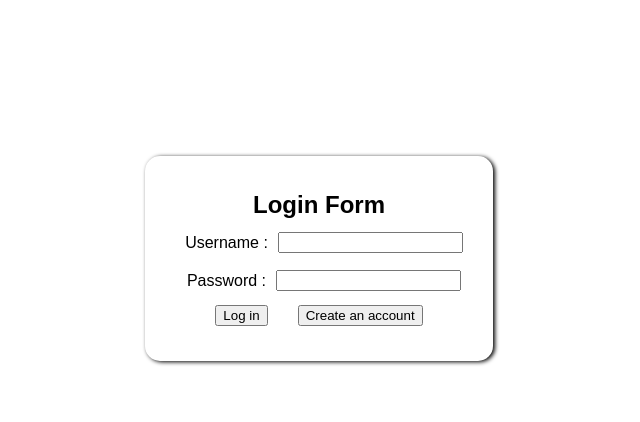
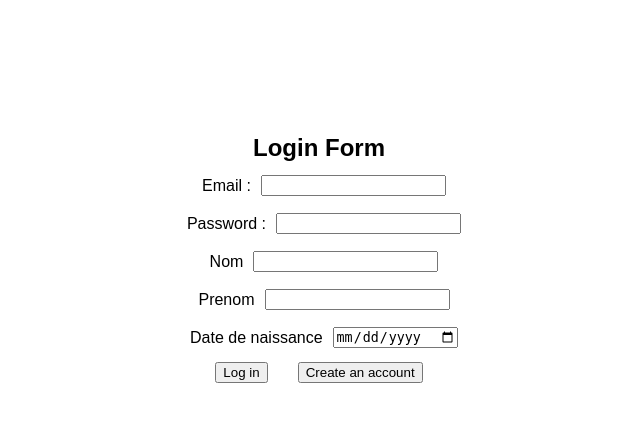
Before and after one commit to Guillaume-FAURE/iMangerMieux, a PHP site: page /frontend/profil.html in a window 1280 px wide. Shown: the top 422 px of the page, without its empty margins (321-961 px from the left). Run offline with PHP 8.4, Linux system fonts and the light colour scheme; some libraries are stand-ins or nearby versions.

Commit message:
login bugged

```diff
--- a/frontend/profil.html
+++ b/frontend/profil.html
@@ -5,45 +5,66 @@
     <meta http-equiv="X-UA-Compatible" content="IE=edge" />
     <meta name="viewport" content="width=device-width, initial-scale=1.0" />
     <link rel="stylesheet" href="profil.css" />
+    <script src="http://code.jquery.com/jquery-3.1.1.min.js" defer></script>
+    <script src="scriptLogin.js" defer></script>
     <title>Profil</title>
   </head>
   <body>
     <div class="logoIMangerMieux"></div>
-        <form method="post" id="login" action="" onsubmit="">
+    <form method="post" id="addUserForm" action="" >
       <div class="column">
         <h2 class="titleForm">Login Form</h2>
         <div class="row">
-                    <label for="inputNom" class="label"> Username : </label>
+          <label for="inputEmail" class="label"> Email : </label>
           <div class="col-sm-3">
             <input
               type="text"
               class="form-control input"
-                            id="inputNom"
+              id="inputEmail"
               required
             />
           </div>
         </div>
         <div class="row">
-                    <label for="inputPrenom" class="label"> Password : </label>
+          <label for="inputPass" class="label"> Password : </label>
           <div class="col-sm-3">
             <input
               type="text"
               class="form-control input"
-                            id="inputPrenom"
+              id="inputPass"
               name="name"
               required
             />
           </div>
         </div>
+        <div class="row">
+          <label for="inputNom" class="label">Nom</label>
+          <div class="col-sm-3">
+            <input type="text" class="form-control" id="inputNom" />
+          </div>
+        </div>
+        <div class="row">
+          <label for="inputPrenom" class="label">Prenom</label>
+          <div class="col-sm-3">
+            <input type="text" class="form-control" id="inputPrenom" />
+          </div>
+        </div>
+
+        <div class="row">
+          <label for="inputDate" class="label">Date de naissance</label>
+          <div class="col-sm-3">
+            <input type="date" class="form-control" id="inputDate" />
+          </div>
+        </div>
       </div>
       <div class="row">
         <div class="buttonWrapper row">
-                    <button type="submit" class="btn btn-primary form-control">
+          <button type="submit" id="btnLogin" class="btn btn-primary form-control">
             Log in
           </button>
         </div>
         <div class="buttonWrapper row">
-                    <button type="submit" class="btn btn-primary form-control">
+          <button type="submit" id="btnCreate" class="btn btn-primary form-control">
             Create an account
           </button>
         </div>
--- a/frontend/scriptLogin.js
+++ b/frontend/scriptLogin.js
@@ -21,7 +21,6 @@ function toUser(nom, prenom, date, email, password) {
 }
 
 var list = new Array();
-getData();
 
 function formattedDate(d = new Date()) {
   let month = String(d.getMonth() + 1);
@@ -44,44 +43,22 @@ function getUser() {
   );
 }
 
-function onFormSubmit() {
+$(document).ready(function () {
+  const btnCreate = document.getElementById("btnCreate");
+  btnCreate.addEventListener("click", () => {
+    console.log(getUser());
     event.preventDefault();
-  var user = getUser();
-  if (edit === false) {
-    addRow(user);
-  } else {
-    updateData(user);
-  }
-}
+    const user = getUser();
+    postData(user);
+  });
+});
 
-function displayTab() {
-  $("#studentsTableBody tr").remove();
-  for (let i = 0; i < list.length; i++) {
-    $("#studentsTableBody").append(
-      `<tr id="row${i}">
-                      <td id="id${i}">${list[i].Personne_Id}</td>
-                      <td id="email${i}">${list[i].Email} </td>
-                      <td id="nom${i}">${list[i].Nom}</td>
-                      <td id="prenom${i}">${list[i].Prenom}</td>
-                      <td id="date${i}">${list[i].date} </td>
-                      <td id="pass${i}">${list[i].password} </td>
-                      <td>
-                          <button class="updBtn" onclick="updateRow(${list[i].id}, ${i})">Update</button>
-                          <button class="delBtn" onclick="deleteUser(${list[i].id})">Delete</button>
-                      </td>
-                  </tr>`
-    );
-  }
-}
-
-function addRow(person) {
-  if (person.nom === "" || person.prenom === "") {
-    alert("Nom invalide");
-  } else {
-    postData(person);
-  }
-}
-
+// const btnLogin = document.getElementById("btnLogin");
+// btnCreate.addEventListener("click", () => {
+//   event.preventDefault();
+//   var user = getUser();
+//   postData(user);
+// });
 var selectedRowId;
 function updateRow(id, index) {
   selectedRowId = id;
@@ -105,7 +82,21 @@ function updateRow(id, index) {
   global = index;
 }
 
+function double(repeat) {
+  let i = 0;
+  for (i; i < list.length; i++) {
+    if (list[i].Email == repeat) {
+      return true;
+    }
+  }
+  return false;
+}
+
 function postData(person) {
+  console.log("ok");
+  if (double(person.email) || person.Email == "" || person.password == "") {
+    alert("Invalide");
+  } else {
     $.ajax({
       method: "POST",
       url: "../backend/user.php",
@@ -120,7 +111,9 @@ function postData(person) {
       },
     }).done(function (data) {
       getData();
+      // document.location.href = "./journal.html";
     });
+  }
 }
 
 function updateData(person) {
@@ -138,7 +131,6 @@ function updateData(person) {
     },
   }).done(function (data) {
     getData();
-    edit = false;
   });
 }
 
@@ -150,7 +142,6 @@ function getData() {
     .then((response) => {
       list = JSON.parse(response);
       console.log(list);
-      displayTab();
     })
     .catch(function (error) {
       console.log(error);
```
Also changed, not shown: backend/user.php (+8 -9 lines), frontend/journal.html (+12 -0 lines). Lines whose indentation alone changed are shown as unchanged.
